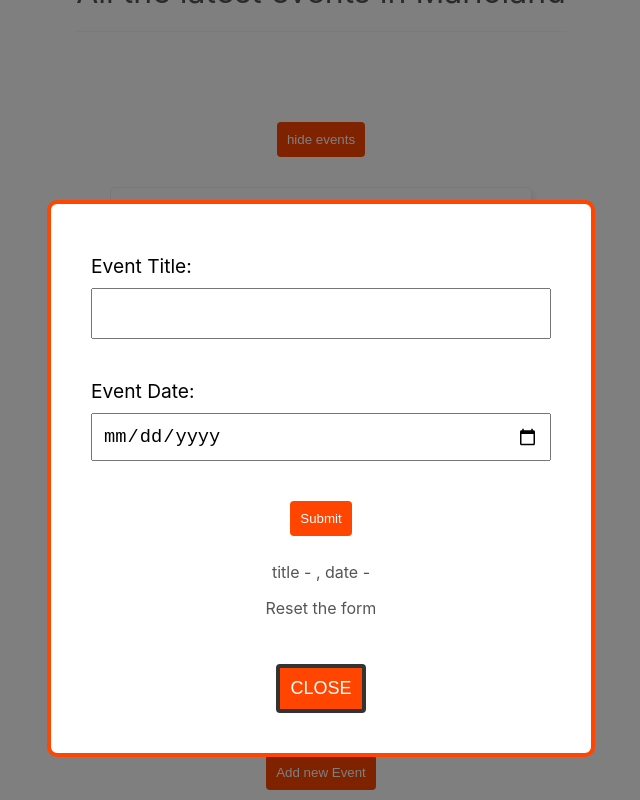
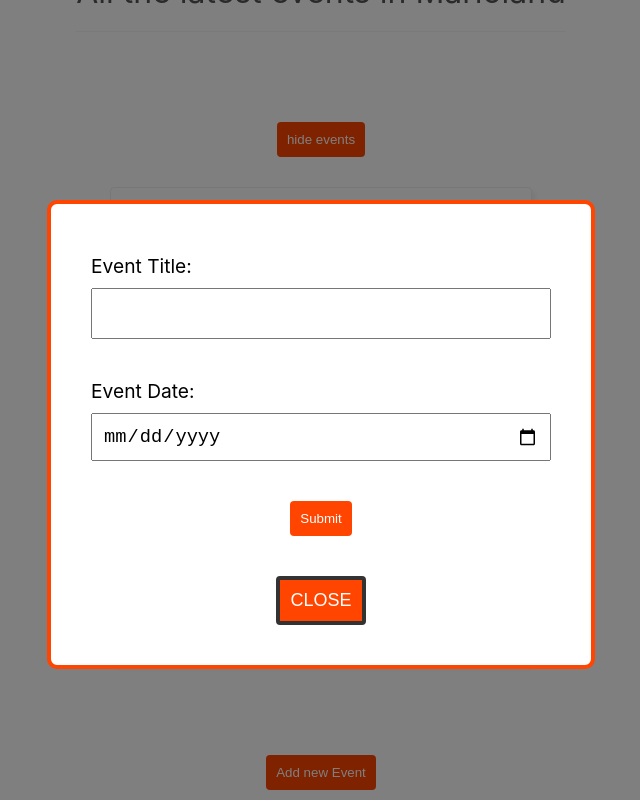
Before and after one commit to zeek-mansur/React, a React (Create React App) app in the folder react/my-first-react-app/: page / in a window 1280 px wide. Both pictures are taken after a click on the button "Add new Event". Shown: the part 168-968 px from the top of the page, without its empty margins (319-959 px from the left). Built offline with nearby package versions, Linux system fonts and the light colour scheme.

Commit message:
Submiting a form

```diff
--- a/react/my-first-react-app/src/components/NewEventForm.js
+++ b/react/my-first-react-app/src/components/NewEventForm.js
@@ -12,26 +12,36 @@ export default function NewEventForm() {
         setDate('')
     }
 
-    // const handleChange = (e) => {
-    //         setTitle(e.target.value)
-    // }
+    const handleSubmit = (e) => {
+
+        e.preventDefault()
+        const event = {
+            title: title,
+            date: date,
+            id: Math.floor(Math.random()*10000)
+        }
+
+        console.log(event)
+        resetFrom()
+    }
+
     return (
 
-        <form className='new-event-form'>
+        <form className='new-event-form' onSubmit={handleSubmit}>
             <label>
                <span> Event Title:</span>
-            <input type='text' onChange={(e) => setTitle(e.target.value)}
+            <input type='text'
+            onChange={(e) => setTitle(e.target.value)}
             value={title}/>
             </label>
 
             <label>
                 <span> Event Date:</span>
-                <input type='date' onChange={(e)=> setDate(e.target.value)}
+                <input type='date'
+                onChange={(e)=> setDate(e.target.value)}
                 value={date}/>
             </label>
             <button>Submit</button>
-            <p>title - {title}, date - {date}</p>
-            <p onClick={resetFrom}>Reset the form</p>
         </form>
     )
 }
```
